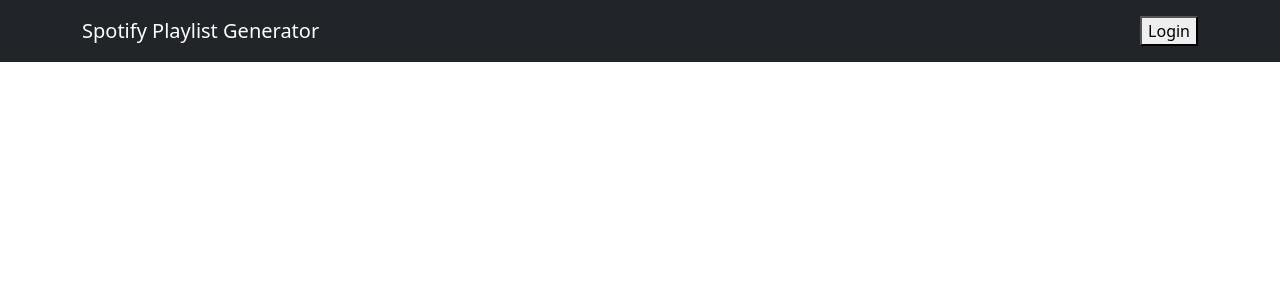
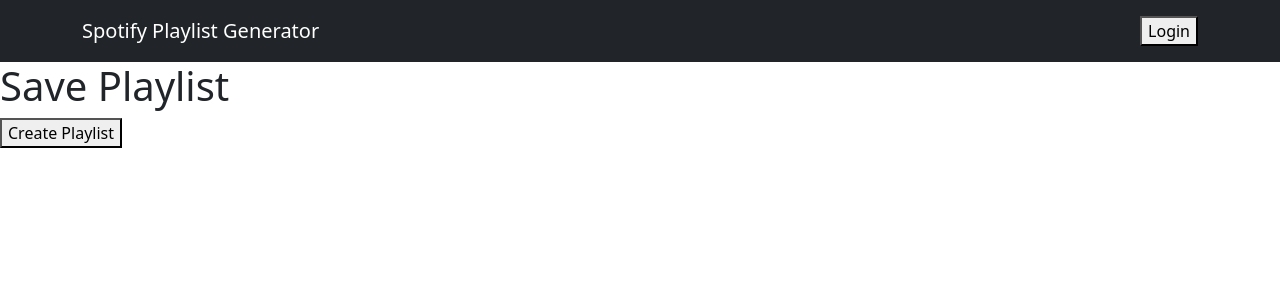
Before and after one commit to SHIN0003/HarmonySync, a React (Create React App) app in the folder client/: page /saveplaylist/1/1 in a window 1280 px wide. Shown: the top 300 px of the page. Built offline with nearby package versions, Linux system fonts and the light colour scheme.

Commit message:
succesfully creates now, milestone!

```diff
--- a/client/src/App.js
+++ b/client/src/App.js
@@ -35,7 +35,7 @@
           <Route path="/songs/:playlistId" element={<Songs />} />
           <Route path="/bpmcreate/:trackId" element={<Bpmcreate/>} />
           <Route path="/generateplaylist/:bpm/:energy/:trackId" element={<GeneratePlaylist/>} />
-          <Route path="/saveplaylist" element={<SavePlaylist/>} />
+          <Route path="/saveplaylist/:bpm/:energy" element={<SavePlaylist/>} />
           {/* Add more routes as needed */}
         </Routes>
       </BrowserRouter>
--- a/client/src/components/generatePlaylist.js
+++ b/client/src/components/generatePlaylist.js
@@ -65,7 +65,7 @@
                 <Col>
                     <h1>Recommended Tracks</h1>
                     <Link
-                    to={`/saveplaylist`}
+                    to={`/saveplaylist/${bpm}/${energy}`}
                     className="btn btn-primary"
                     style={{ textDecoration: 'none', marginBottom: '20px' }} // Added margin-bottom here
                 >                        Add Playlist to Spotify
--- a/client/src/components/savePlaylist.js
+++ b/client/src/components/savePlaylist.js
@@ -1,11 +1,14 @@
 import axios from 'axios';
 import { useState, useContext } from 'react';
 import { AuthContext } from '../contexts/authContext.js';
+import { useParams } from 'react-router-dom';
 
 function SavePlaylist() {
-    const { accessToken } = useContext(AuthContext); // Assuming accessToken is managed in AuthContext
+    const { fetchUser } = useContext(AuthContext); // Assuming accessToken is managed in AuthContext
     const [playlistId, setPlaylistId] = useState(null);
-
+    const { bpm, energy} = useParams();
+    const [userId, setUserId] = useState(null);
+    const accessToken = localStorage.getItem('accessToken');
     const createPlaylist = async (userId, name, description) => {
         try {
             const response = await axios.post(
@@ -52,23 +55,38 @@
     const handleSavePlaylist = async () => {
         // Get track URIs from localStorage
         const tracks = JSON.parse(localStorage.getItem('tracks'));
+
         if (tracks && tracks.length > 0) {
             const trackUris = tracks.map(track => track.uri);
 
-            // Replace 'your_user_id' with the actual user ID and give your playlist a name and optional description
-            // make user id a variable
-            // Playlist name = bpm
-            // Playlist description = energy level = x
-            const newPlaylistId = await createPlaylist('your_user_id', 'New Playlist', 'Created from the app');
+            try {
+                // Assuming fetchUser function returns the user profile directly
+                const userProfile = await fetchUser(accessToken);
+                console.log(userProfile)
+                const userId = userProfile.id;
 
-            if (newPlaylistId) {
-                await addTracksToPlaylist(newPlaylistId, trackUris);
-                setPlaylistId(newPlaylistId); // Save the playlist ID if needed for later use
+                // Now we check if we got the user ID
+                if (userId) {
+                    // Use the user ID to create a new playlist
+                    const newPlaylistId = await createPlaylist(userId, `${bpm} BPM Playlist`, `Energy level: ${energy}`);
+
+                    if (newPlaylistId) {
+                        // Add tracks to the newly created playlist
+                        await addTracksToPlaylist(newPlaylistId, trackUris);
+                        setPlaylistId(newPlaylistId); // Save the playlist ID if needed for later use
+                        console.log(`Playlist created with ID: ${newPlaylistId}`);
+                    }
+                } else {
+                    console.log('Unable to retrieve user ID');
+                }
+            } catch (error) {
+                console.error('Error during playlist creation:', error);
             }
         } else {
             console.log('No tracks to add to playlist');
         }
     };
+
 
     return (
         <div>
```
Also changed, not shown: 1 other file (tests, documents, lock files or other folders).
